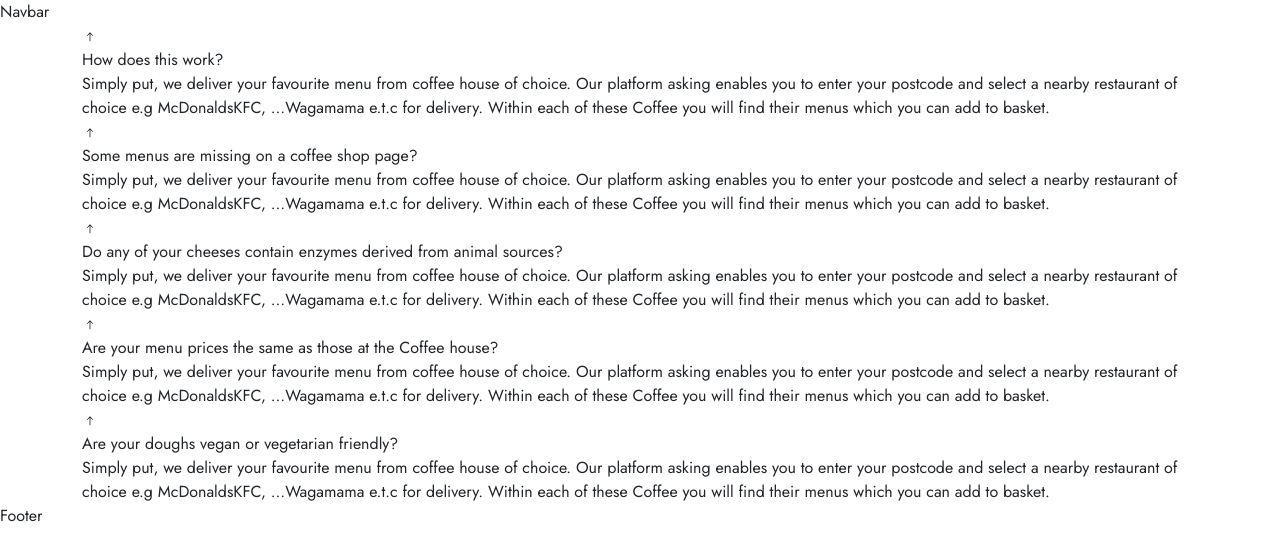
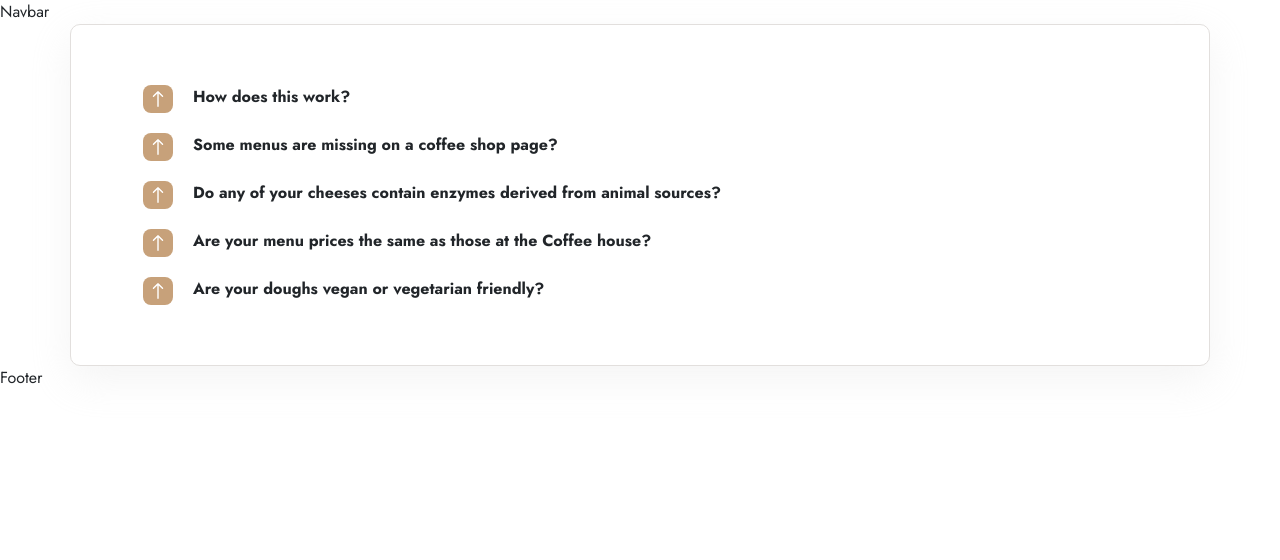
Before and after one commit to ehmedosmanov/Cafena, a React (Vite) app in the folder client/: page /faq in a window 1280 px wide. Shown: the top 560 px of the page. Built offline with nearby package versions, Linux system fonts and the light colour scheme.

Commit message:
faq modify

```diff
--- a/client/src/components/FaqComponents/Accordions/index.jsx
+++ b/client/src/components/FaqComponents/Accordions/index.jsx
@@ -23,8 +23,10 @@ const Accordions = () => {
   };
 
   return (
+    <div id="FaqComponents">
+
     <div className="container">
-      <div className="accordion_wrapper">
+      <div className="row">
 
       <Accordion
         title="How does this work?"
@@ -58,6 +60,7 @@ const Accordions = () => {
         toggleAccordion={() => toggleAccordion(5)}
       />
       </div>
+      </div>
 
     </div>
   );
```
